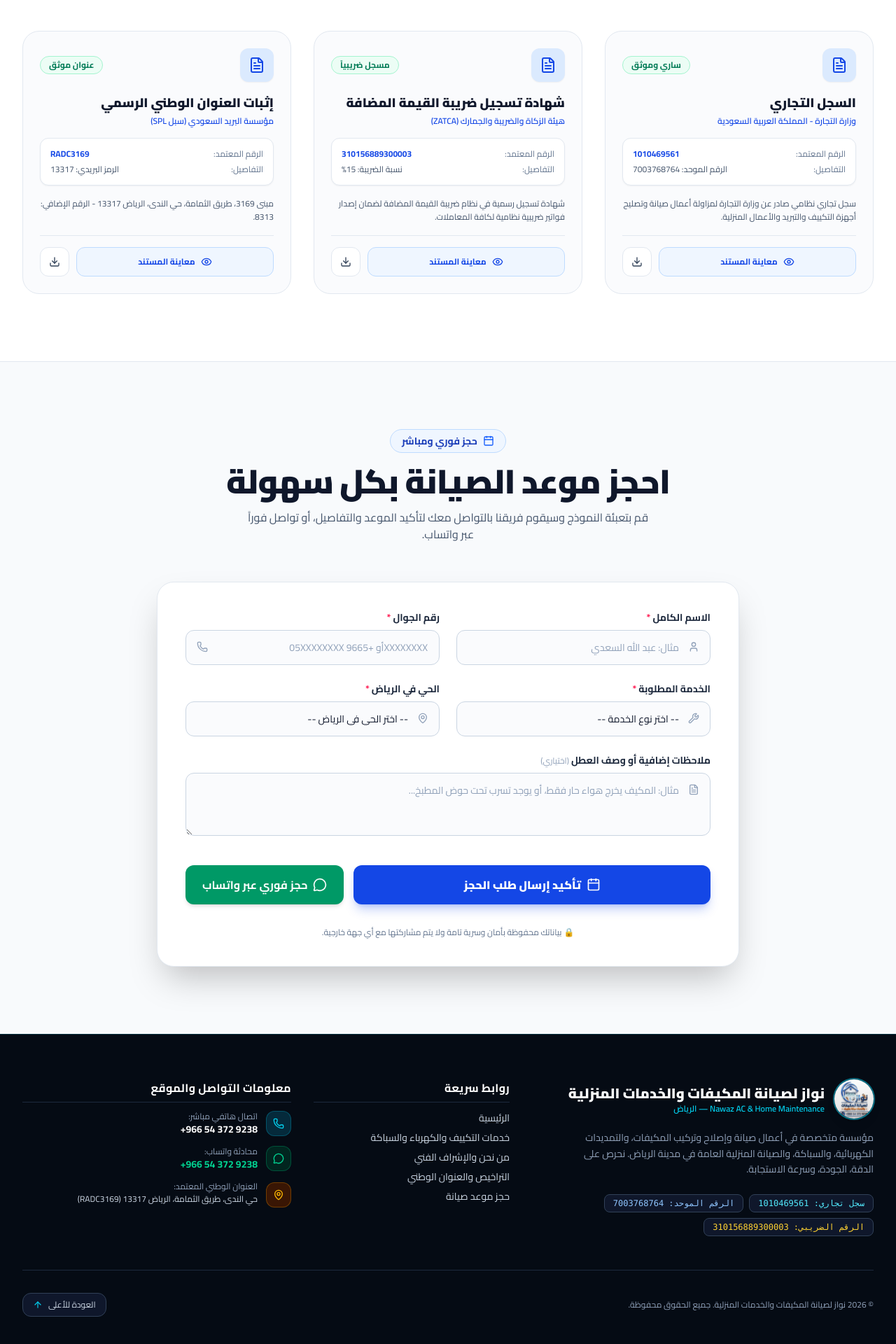
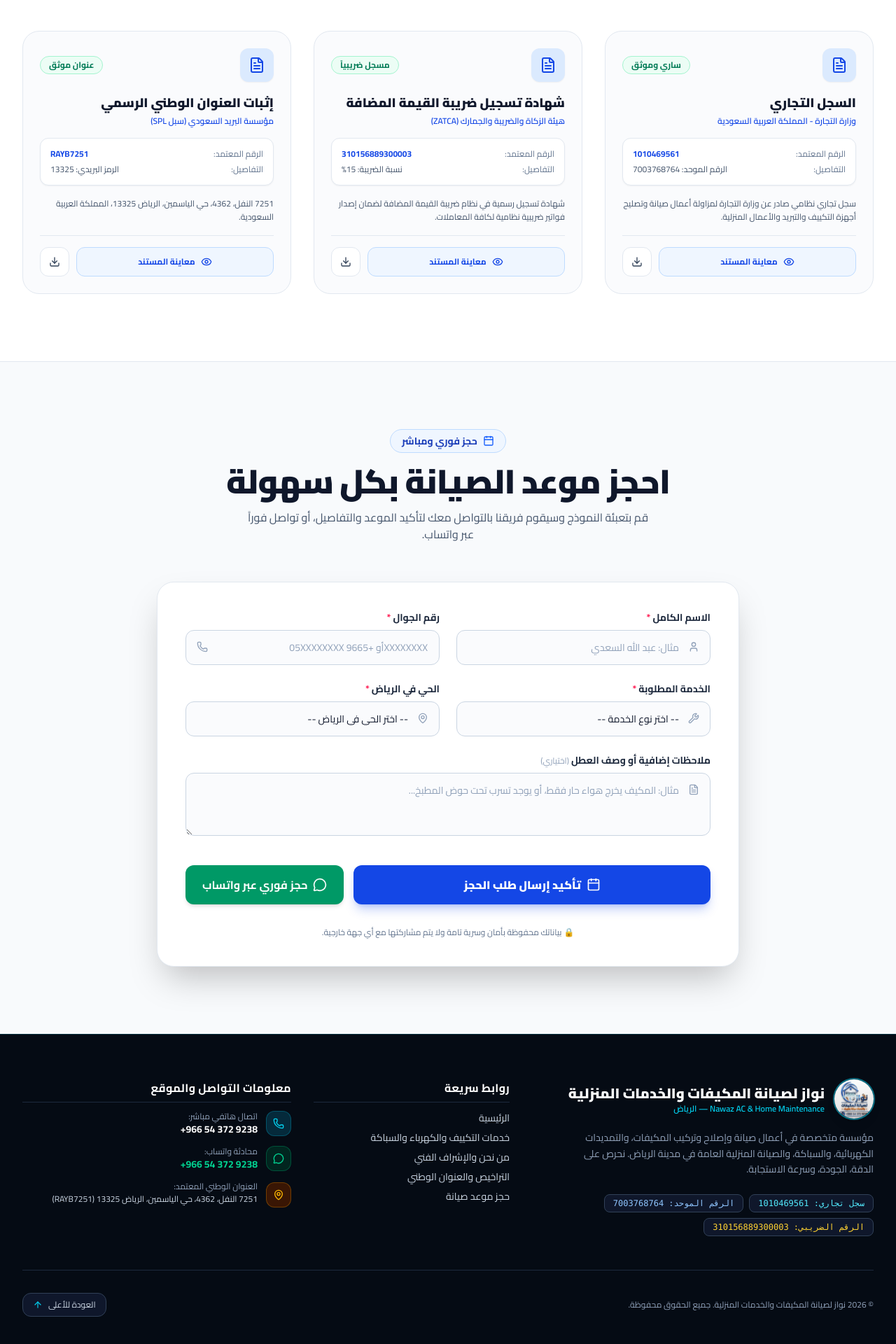
Before and after one commit to Muhammad-Mohsin66/Nawaz-AC-Home-Maintenance, a React (Vite) app in the folder client/: page / in a window 1280 px wide. Shown: the part 3550-5470 px from the top of the page at 70% size. Built offline with nearby package versions, Linux system fonts and the light colour scheme.

Commit message:
fix: update official national address to RAYB7251, 7251 Al Nafl, 4362 Al Yasmin, Riyadh 13325

```diff
--- a/client/src/components/Footer.jsx
+++ b/client/src/components/Footer.jsx
@@ -127,9 +127,14 @@ export default function Footer() {
                 </div>
                 <div>
                   <span className="text-xs text-slate-400 block">العنوان الوطني المعتمد:</span>
-                  <span className="text-slate-300 text-xs leading-relaxed block">
-                    حي الندى، طريق الثمامة، الرياض 13317 (RADC3169)
-                  </span>
+                  <a
+                    href="https://www.google.com/maps/search/?api=1&query=7251+Al+Nafl+Al+Yasmin+Riyadh+13325"
+                    target="_blank"
+                    rel="noopener noreferrer"
+                    className="text-slate-300 hover:text-amber-300 text-xs leading-relaxed block transition-colors"
+                  >
+                    7251 النفل، 4362، حي الياسمين، الرياض 13325 (RAYB7251)
+                  </a>
                 </div>
               </li>
             </ul>
--- a/client/src/components/TrustAndTeam.jsx
+++ b/client/src/components/TrustAndTeam.jsx
@@ -29,12 +29,12 @@ const officialDocs = [
     id: 'address',
     title: 'إثبات العنوان الوطني الرسمي',
     entity: 'مؤسسة البريد السعودي (سبل SPL)',
-    number: 'RADC3169',
-    unifiedNumber: 'الرمز البريدي: 13317',
+    number: 'RAYB7251',
+    unifiedNumber: 'الرمز البريدي: 13325',
     filePath: `${import.meta.env.BASE_URL}documents/national-address.jpeg`,
     type: 'image',
     badge: 'عنوان موثق',
-    description: 'مبنى 3169، طريق الثمامة، حي الندى، الرياض 13317 - الرقم الإضافي: 8313.',
+    description: '7251 النفل، 4362، حي الياسمين، الرياض 13325، المملكة العربية السعودية.',
   },
 ];
 
@@ -75,7 +75,7 @@ export default function TrustAndTeam() {
           </div>
           <div className="p-5 rounded-2xl bg-slate-50 border border-slate-200 text-center shadow-xs">
             <span className="text-xs text-slate-500 font-semibold block mb-1">العنوان الوطني المختصر</span>
-            <span className="text-xl sm:text-2xl font-black text-emerald-700 tracking-wider" dir="ltr">RADC3169</span>
+            <span className="text-xl sm:text-2xl font-black text-emerald-700 tracking-wider" dir="ltr">RAYB7251</span>
           </div>
         </div>
 
```
Also changed, not shown: 1 other file (tests, documents, lock files or other folders).
